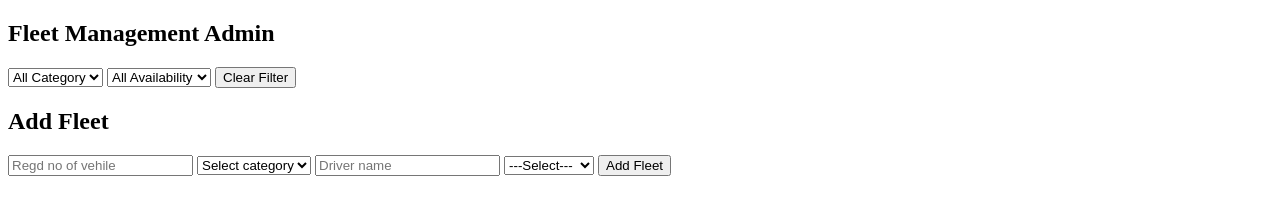
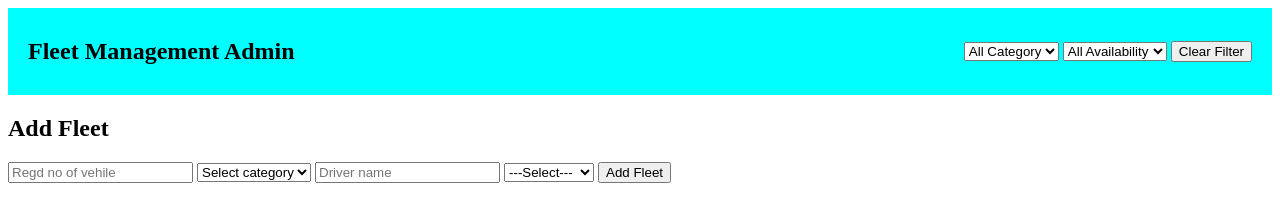
Before and after one commit to Himajachalapaka/fleet-management-app, a plain HTML site: page admin.html in a window 1280 px wide. Drawn offline with Linux system fonts and the light colour scheme.

Commit message:
Modified code

```diff
--- a/admin.html
+++ b/admin.html
@@ -4,6 +4,17 @@
     <meta charset="UTF-8">
     <meta name="viewport" content="width=device-width, initial-scale=1.0">
     <title>Admin Dashboard</title>
+    <style>
+        .navbar{
+            background-color: aqua;
+            padding: 10px 20px;
+            display: flex;
+            align-items: center;
+            justify-content: space-between;
+            flex-wrap: wrap;
+            gap: 10px;
+        }
+    </style>
 </head>
 <body>
     <header class="navbar">
```
